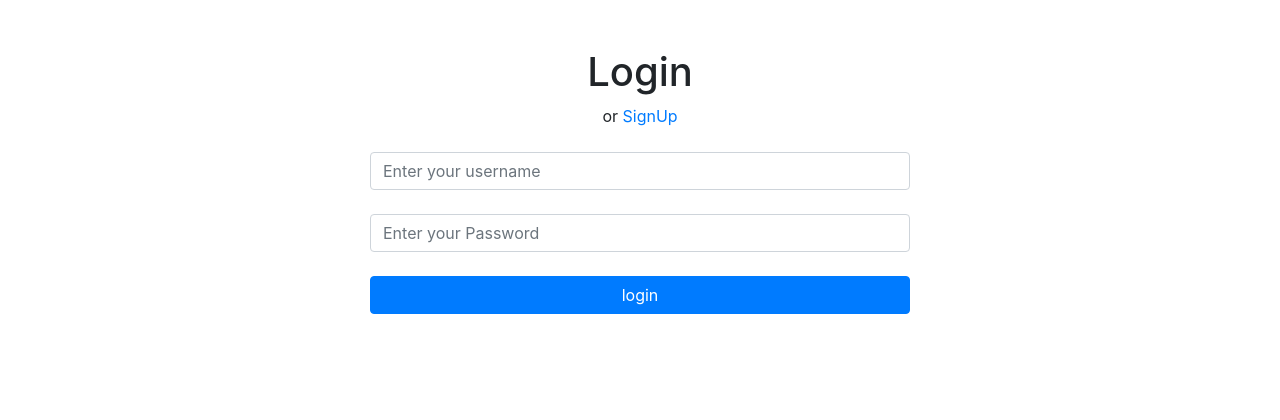
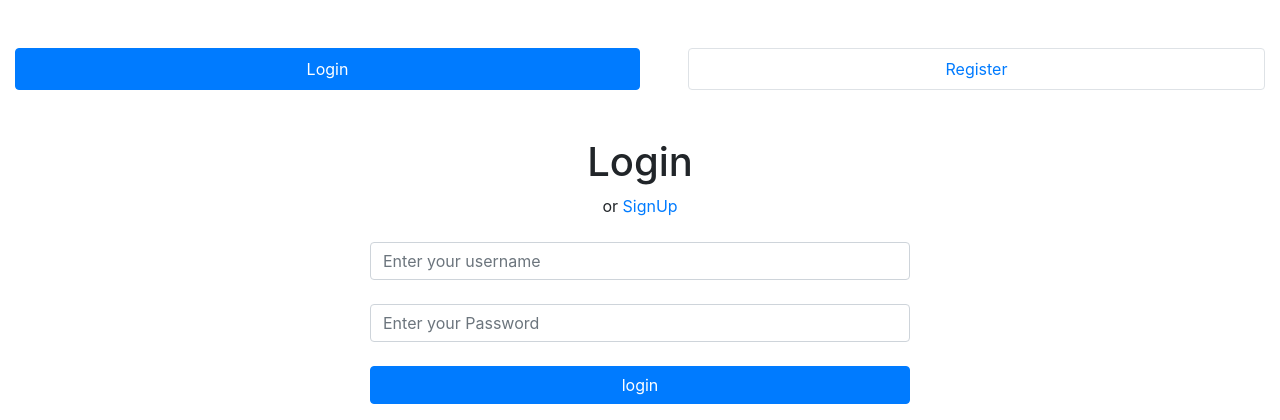
Before and after one commit to jsalegria16/shopping_list_CRUD_PHP, a PHP site: page /signup-login/login.php in a window 1280 px wide. Shown: the top 420 px of the page. Run offline with PHP 8.4, Linux system fonts and the light colour scheme; some libraries are stand-ins or nearby versions.

Commit message:
fixing some bugs and new loging and signup interface

```diff
--- a/signup-login/login.php
+++ b/signup-login/login.php
@@ -38,6 +38,25 @@ if ($_SERVER['REQUEST_METHOD'] === 'POST') {
 
 <?php include('../partials/header.php') ?>
 
+<div class="container-fluid">
+
+  <!-- Pills navs -->
+  <ul class="nav nav-pills nav-justified mb-3 mt-5" id="ex1" role="tablist">
+    <li class="nav-item " role="presentation">
+      <a class="nav-link active border border-primary" id="tab-login" data-mdb-toggle="pill" href="./login.php" role="tab"
+        aria-controls="pills-login" aria-selected="true">Login</a>
+    </li>
+    <li class="nav-item" role="presentation">
+      <a class="nav-link  border border-secundary ml-5" id="tab-register" data-mdb-toggle="pill" href="./signup.php" role="tab"
+        aria-controls="pills-register" aria-selected="false">Register</a>
+    </li>
+  </ul>
+  <!-- Pills navs -->
+
+
+</div>
+
+
 <div class="container mt-5">
   <div class="row mb-4">
     <div class="col-md-6 mx-auto text-center">
--- a/views/shoppinglist.php
+++ b/views/shoppinglist.php
@@ -1,4 +1,3 @@
-
 <main class="container p-4 border border-secondary mt-2">
 
   <div class="row">
@@ -19,6 +18,8 @@
 
       <!-- ADD TASK FORM -->
       <div class="card card-body">
+        <h6> Agregar Lista de compras
+        </h6>
         <form action="./crud_operations/shoppinglist/save_shopping_list.php" method="POST">
           <div class="form-group">
             <input type="text" name="nameSL" class="form-control" placeholder="Nombre Lista de compras" autofocus>
```
Also changed, not shown: index.php (+24 -4 lines), signup-login/signup.php (+18 -0 lines), views/products_by_shoppinglist.php (+8 -2 lines).
